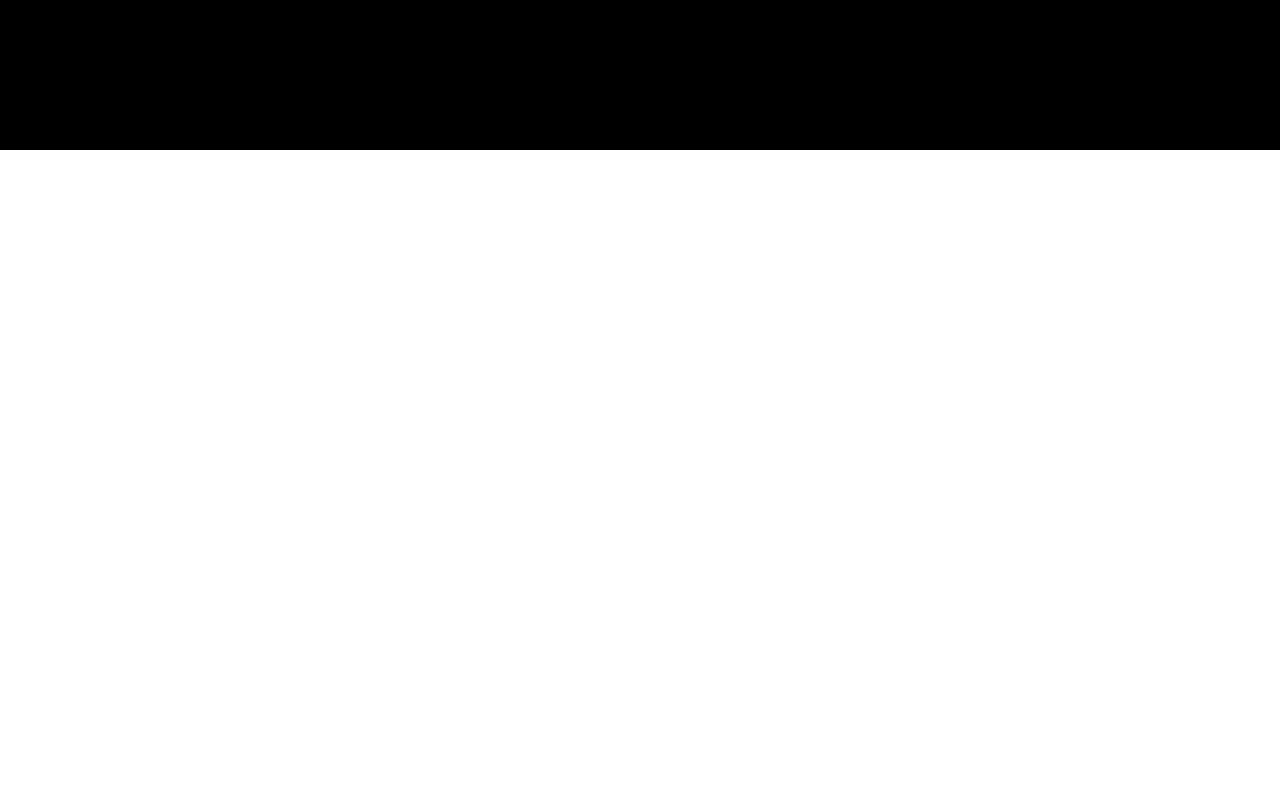
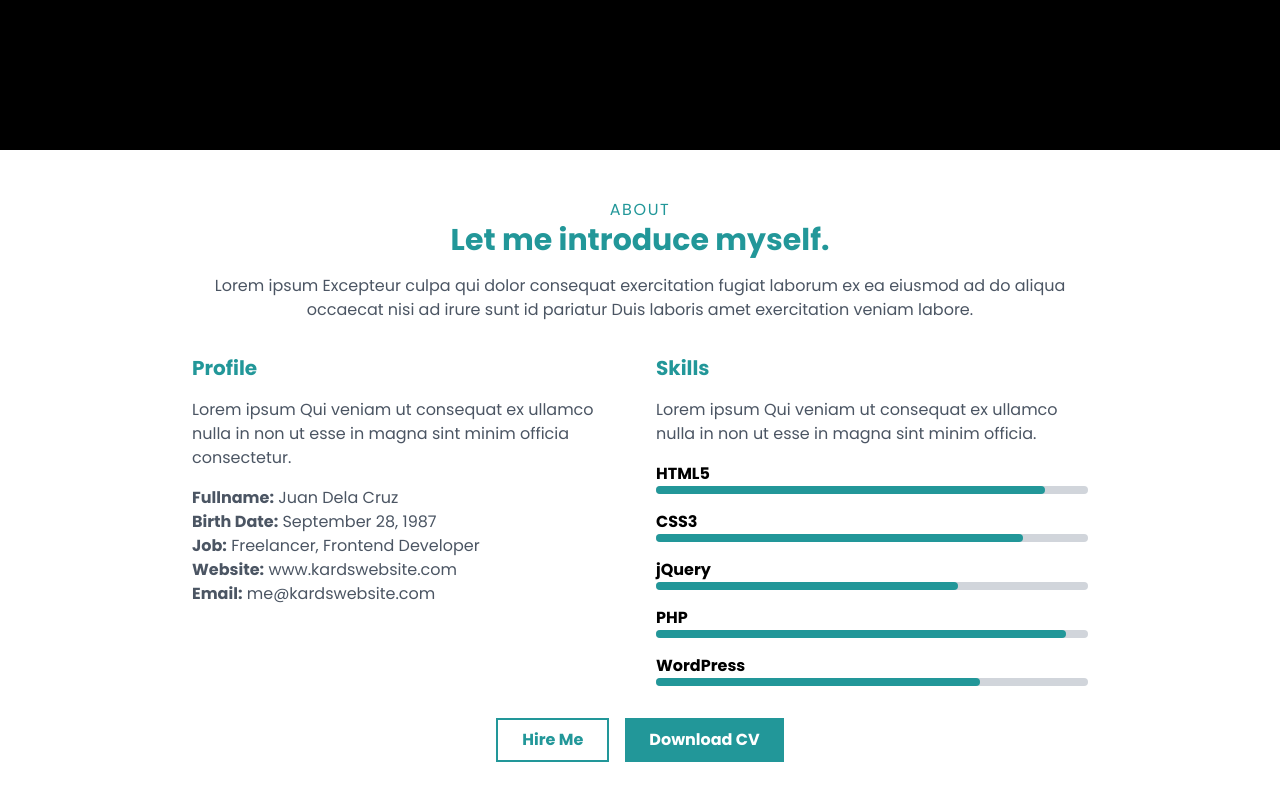
Before and after one commit to hassan-jamshaid10/Portfolio-Fullstack, a React (Vite) app: page / in a window 1280 px wide. Shown: the part 714-1514 px from the top of the page. Before the commit the page ends 864 px from the top, so only its background shows below. Built offline with nearby package versions, Linux system fonts and the light colour scheme.

Commit message:
Added about me component

```diff
--- a/src/App.jsx
+++ b/src/App.jsx
@@ -1,9 +1,11 @@
 import React from 'react';
-import Layout from './AppLayout/Layout'
+import Layout from './AppLayout/Layout';
+import AboutMe from './Components/Aboutme/index';
 const App = () => {
   return (
   <>
 <Layout/>
+<AboutMe/>
   </>
   )
 }
--- /dev/null
+++ b/src/Components/Aboutme/index.jsx
@@ -0,0 +1,76 @@
+import React from 'react';
+
+const AboutMe = () => {
+  return (
+    <section className="bg-white py-12 px-6">
+      <div className="max-w-4xl mx-auto">
+        {/* About Section */}
+        <div className="text-center mb-8">
+          <p className="text-[#229799] uppercase tracking-widest">About</p> {/* Updated to #229799 */}
+          <h1 className="text-3xl font-bold mb-4 text-[#229799]">Let me introduce myself.</h1> {/* Updated to #229799 */}
+          <p className="text-gray-600">
+            Lorem ipsum Excepteur culpa qui dolor consequat exercitation fugiat laborum ex ea eiusmod ad do aliqua
+            occaecat nisi ad irure sunt id pariatur Duis laboris amet exercitation veniam labore.
+          </p>
+        </div>
+
+        {/* Profile and Skills Section */}
+        <div className="flex flex-wrap -mx-4">
+          {/* Profile Section */}
+          <div className="w-full md:w-1/2 px-4 mb-8 md:mb-0">
+            <h2 className="text-xl font-bold mb-4 text-[#229799]">Profile</h2> {/* Updated to #229799 */}
+            <p className="text-gray-600 mb-4">
+              Lorem ipsum Qui veniam ut consequat ex ullamco nulla in non ut esse in magna sint minim officia consectetur.
+            </p>
+            <ul className="text-gray-600">
+              <li><span className="font-bold">Fullname:</span> Juan Dela Cruz</li>
+              <li><span className="font-bold">Birth Date:</span> September 28, 1987</li>
+              <li><span className="font-bold">Job:</span> Freelancer, Frontend Developer</li>
+              <li><span className="font-bold">Website:</span> www.kardswebsite.com</li>
+              <li><span className="font-bold">Email:</span> me@kardswebsite.com</li>
+            </ul>
+          </div>
+
+          {/* Skills Section */}
+          <div className="w-full md:w-1/2 px-4">
+            <h2 className="text-xl font-bold mb-4 text-[#229799]">Skills</h2> {/* Updated to #229799 */}
+            <p className="text-gray-600 mb-4">
+              Lorem ipsum Qui veniam ut consequat ex ullamco nulla in non ut esse in magna sint minim officia.
+            </p>
+            <div className="space-y-4">
+              {[
+                { skill: 'HTML5', level: 90 },
+                { skill: 'CSS3', level: 85 },
+                { skill: 'jQuery', level: 70 },
+                { skill: 'PHP', level: 95 },
+                { skill: 'WordPress', level: 75 },
+              ].map((item) => (
+                <div key={item.skill}>
+                  <p className="font-bold">{item.skill}</p>
+                  <div className="bg-gray-300 h-2 rounded-full">
+                    <div
+                      className="bg-[#229799] h-2 rounded-full" /* Updated skill bar color to #229799 */
+                      style={{ width: `${item.level}%` }}
+                    ></div>
+                  </div>
+                </div>
+              ))}
+            </div>
+          </div>
+        </div>
+
+        {/* Buttons */}
+        <div className="mt-8 flex justify-center space-x-4">
+          <button className="border-2 border-[#229799] text-[#229799] px-6 py-2 font-bold hover:bg-[#48CFCB] hover:text-white transition">
+            Hire Me
+          </button>
+          <button className="bg-[#229799] text-white px-6 py-2 font-bold hover:bg-[#48CFCB] transition">
+            Download CV
+          </button>
+        </div>
+      </div>
+    </section>
+  );
+};
+
+export default AboutMe;
```
